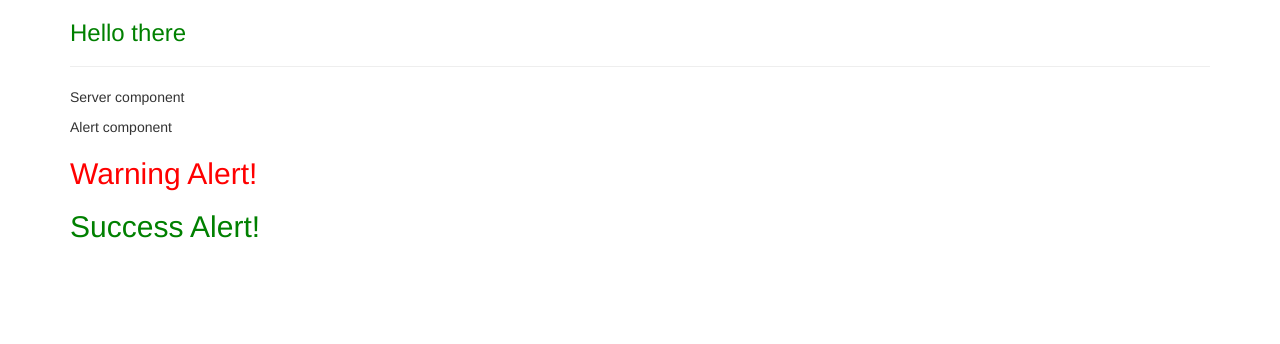
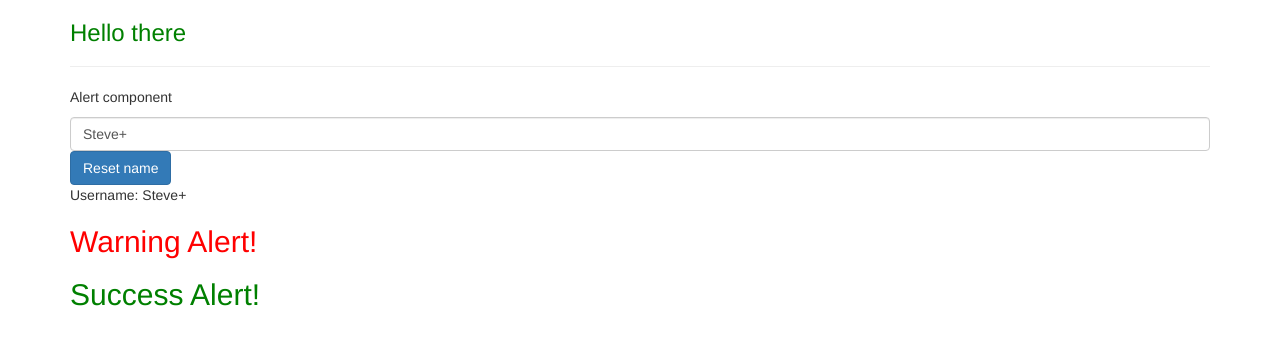
Before and after one commit to PCissewski/AngularCourse, an Angular app: page / in a window 1280 px wide. Shown: the top 344 px of the page. Built offline with nearby package versions, Linux system fonts and the light colour scheme.

Commit message:
Completed data-binding task

```diff
--- a/src/app/alert/alert.component.html
+++ b/src/app/alert/alert.component.html
@@ -1,4 +1,14 @@
 <p>Alert component</p>
 
+<input
+type="text"
+class="form-control"
+[(ngModel)]="username">
+<button class="btn btn-primary"
+[disabled]="isUsernameEmpty()"
+(click)="onResetName()"
+>Reset name</button>
+
+<p>Username: {{ username }}</p>
 <app-warning>:D</app-warning>
 <app-success></app-success>
--- a/src/app/alert/alert.component.ts
+++ b/src/app/alert/alert.component.ts
@@ -6,5 +6,19 @@ import { Component } from "@angular/core";
 })
 
 export class AlertComponent{
+    username = "Steve+";
+    resetUsername: boolean = false;
+
+    isUsernameEmpty(){
+        if (this.username == "") return true;
+    }
+
+    onUpdateUsername(event: Event){
+        this.username = (<HTMLInputElement>event.target).value;
+    }
+
+    onResetName(){
+        this.username = "";
+    }
 
 }
--- a/src/app/app.component.html
+++ b/src/app/app.component.html
@@ -3,7 +3,6 @@
         <div class="col-xs-12">
             <h3>Hello there</h3>
             <hr>
-            <app-servers></app-servers>
             <app-alert></app-alert>
             <!-- <div app-servers ></div> -->
             <!-- <div class="app-servers" ></div> -->
--- a/src/app/server/server.component.html
+++ /dev/null
@@ -1 +0,0 @@
-<p>Server component</p>
--- a/src/app/servers/servers.component.html
+++ /dev/null
@@ -1,2 +0,0 @@
-<app-server></app-server>
-<app-server></app-server>
--- a/src/app/servers/servers.component.ts
+++ /dev/null
@@ -1,16 +0,0 @@
-import { Component, OnInit } from '@angular/core';
-
-@Component({
-  selector: 'app-servers',
-  template: `
-  <app-server></app-server>`,
-  styleUrls: ['./servers.component.css']
-})
-export class ServersComponent implements OnInit {
-
-  constructor() { }
-
-  ngOnInit(): void {
-  }
-
-}
```
Also changed, not shown: src/app/app.module.ts (+5 -7 lines), src/app/server/server.component.ts (deleted, +0 -9 lines), src/app/servers/servers.component.css (deleted).
